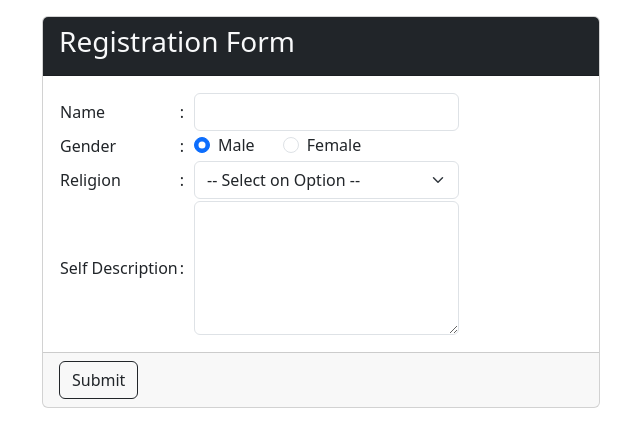
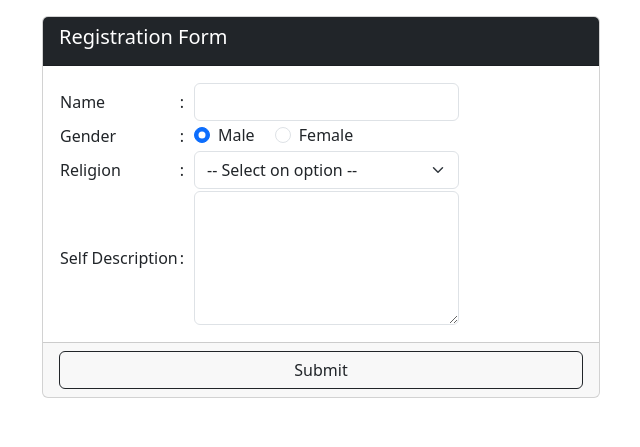
Before and after one commit to ahmfarisi/Kelas-PAW1-SI4Z-Genap-2023-2024, a PHP site: page / in a window 1280 px wide. Shown: the top 447 px of the page, without its empty margins (319-959 px from the left). Run offline with PHP 8.4, Linux system fonts and the light colour scheme.

Commit message:
update index.php

```diff
--- a/06_php/02_registration/index.php
+++ b/06_php/02_registration/index.php
@@ -2,34 +2,41 @@
 <html lang="en">
   <head>
     <title>Registration Form</title>
-        <meta charset="utf-8">
-        <link href="https://cdn.jsdelivr.net/npm/bootstrap@5.3.3/dist/css/bootstrap.min.css" rel="stylesheet">
+    <meta charset="utf-8" />
+    <meta name="viewport" content="width=device-width, initial-scale=1" />
+    <link
+      href="https://cdn.jsdelivr.net/npm/bootstrap@5.3.3/dist/css/bootstrap.min.css"
+      rel="stylesheet"
+    />
   </head>
+
   <body>
     <div class="container">
         <div class="col-6 mx-auto">
-                <form action="result.php" method="POST"></form>
+            <form action="result.php" method="POST">
                 <div class="card mt-3">
-                        <div class="card-header bg-dark text-light">
-                            <h3>Registration Form</h3>
+                    <div class="card-header bg-dark text-white">
+                        <h5>Registration Form</h5>
                     </div>
                     <div class="card-body">
                         <table>
                             <tr>
                                 <td>Name</td>
                                 <td>:</td>
-                                    <td><input type="text" name="name" class="form-control ms-2" required/></td>
+                                <td>
+                                    <input type="text" name="name" class="form-control ms-2" required/>
+                                </td>
                             </tr>
                             <tr>
                                 <td>Gender</td>
                                 <td>:</td>
                                 <td>
                                     <div class="form-check form-check-inline ms-2">
-                                            <input type="radio" class="form-check-input" name="Gender" value="Male" checked/>
+                                        <input type="radio" class="form-check-input" name="gender" value="Male" checked/>
                                         <label class="form-check-label">Male</label>
                                     </div>
-                                        <div class="form-check form-check-inline ms-2">
-                                            <input type="radio" class="form-check-input" name="Gender" value="Female"/>
+                                    <div class="form-check form-check-inline">
+                                        <input type="radio" class="form-check-input" name="gender" value="Female"/>
                                         <label class="form-check-label">Female</label>
                                     </div>
                                 </td>
@@ -39,8 +46,8 @@
                                 <td>:</td>
                                 <td>
                                     <select class="form-select ms-2" required>
-                                            <option disabled selected value>-- Select on Option --</option>
-                                            <option>Islamic</option>
+                                        <option disabled selected value>-- Select on option --</option>
+                                        <option>Islam</option>
                                         <option>Christian</option>
                                         <option>Catholic</option>
                                         <option>Buddha</option>
@@ -53,18 +60,19 @@
                                 <td>Self Description</td>
                                 <td>:</td>
                                 <td>
-                                        <textarea class="form-control ms-2" rows=5 name="desciption"></textarea>
+                                    <textarea class="form-control ms-2" rows="5" name="description" required></textarea>
                                 </td>
                             </tr>
                         </table>
                     </div>
-                        <div class="card-footer">
+                    <div class="card-footer d-grid">
                         <input type="submit" class="btn btn-outline-dark" value="Submit"/>
                     </div>
                 </div>
             </form>
         </div>
     </div>
+
     <script src="https://cdn.jsdelivr.net/npm/bootstrap@5.3.3/dist/js/bootstrap.bundle.min.js"></script>
   </body>
 </html>
```
Also changed, not shown: 1 other file. Lines whose indentation alone changed are shown as unchanged.
